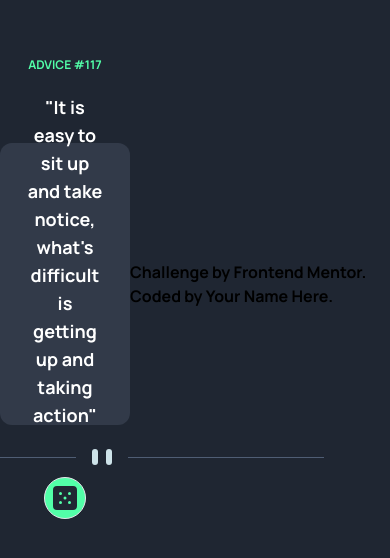
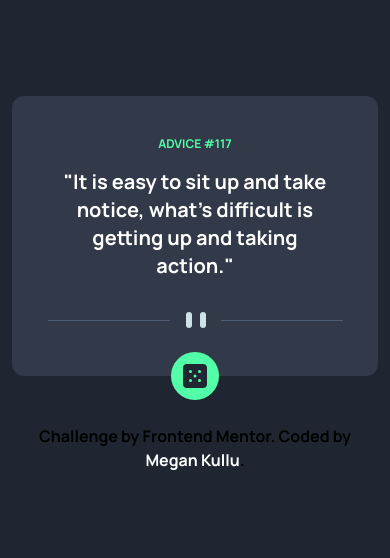
Before and after one commit to MeganKullu/advice-generator-app, a website: page index.html in a window 390 px wide. Shown: the part 138-696 px from the top of the page. Drawn offline with Linux system fonts and the light colour scheme.

Commit message:
desktop and mobile design complete

```diff
--- a/index.html
+++ b/index.html
@@ -11,22 +11,28 @@
   <link rel="stylesheet" href="./dist/output.css">
 </head>
 <body>
-   <div class="h-screen bg-dark-blue flex justify-center items-center ">
-    <main class="flex flex-col place-content-center place-items-center text-center w-1/3 h-1/3 rounded-xl bg-dark-grayish-blue p-6" >
-      <p class="mt-2 text-xs text-neon-green">ADVICE <span id="adviceNumber">#117</span></p>
-      <p class="my-5 text-lg text-white font-bold" id="advice">"It is easy to sit up and take notice, what's difficult is getting up and taking action"</p>
-      <div class="mb-3 flex flex-col justify-center place-content-center place-items-center px-6 ">
-         <div class="w-5/6"><svg width="444" height="16" xmlns="http://www.w3.org/2000/svg"><g fill="none" fill-rule="evenodd"><path fill="#4F5D74" d="M0 8h196v1H0zm248 0h196v1H248z"/><g transform="translate(212)" fill="#CEE3E9"><rect width="6" height="16" rx="3"/><rect x="14" width="6" height="16" rx="3"/></g></g></svg></div>
+   <div class="h-screen bg-dark-blue flex flex-col justify-center items-center px-3 lg:px-0">
+
+    <main class="grid place-content-center text-center w-full lg:w-4/12 rounded-xl bg-dark-grayish-blue py-6" >
+      <div class="my-4 text-xs text-neon-green">ADVICE <span id="adviceNumber">#117</span></div>
+      <div class="mb-8 text-xl lg:text-2xl text-white font-bold px-10" id="advice">"It is easy to sit up and take notice, what's difficult is getting up and taking action."</div>
+      <div class="hidden lg:grid place-content-center mb-6 ">
+         <div><svg width="444" height="16" xmlns="http://www.w3.org/2000/svg"><g fill="none" fill-rule="evenodd"><path fill="#4F5D74" d="M0 8h196v1H0zm248 0h196v1H248z"/><g transform="translate(212)" fill="#CEE3E9"><rect width="6" height="16" rx="3"/><rect x="14" width="6" height="16" rx="3"/></g></g></svg></div>
       </div>
-      <button class="border rounded-full p-2 bg-neon-green"><svg width="24" height="24" xmlns="http://www.w3.org/2000/svg"><path d="M20 0H4a4.005 4.005 0 0 0-4 4v16a4.005 4.005 0 0 0 4 4h16a4.005 4.005 0 0 0 4-4V4a4.005 4.005 0 0 0-4-4ZM7.5 18a1.5 1.5 0 1 1 0-3 1.5 1.5 0 0 1 0 3Zm0-9a1.5 1.5 0 1 1 0-3 1.5 1.5 0 0 1 0 3Zm4.5 4.5a1.5 1.5 0 1 1 0-3 1.5 1.5 0 0 1 0 3Zm4.5 4.5a1.5 1.5 0 1 1 0-3 1.5 1.5 0 0 1 0 3Zm0-9a1.5 1.5 0 1 1 0-3 1.5 1.5 0 0 1 0 3Z" fill="#202733"/></svg></button>
-
+      <div class="grid place-content-center mb-6 lg:hidden">
+        <div><svg width="295" height="16" xmlns="http://www.w3.org/2000/svg"><g fill="none" fill-rule="evenodd"><path fill="#4F5D74" d="M0 8h122v1H0zM173 8h122v1H173z"/><g transform="translate(138)" fill="#CEE3E9"><rect width="6" height="16" rx="3"/><rect x="14" width="6" height="16" rx="3"/></g></g></svg></div>
+     </div>
     </main>
 
+    <section class="-mt-6 mb-6 border-none rounded-full p-3 bg-neon-green flex flex-col justify-center items-center">
+      <button><svg width="24" height="24" xmlns="http://www.w3.org/2000/svg"><path d="M20 0H4a4.005 4.005 0 0 0-4 4v16a4.005 4.005 0 0 0 4 4h16a4.005 4.005 0 0 0 4-4V4a4.005 4.005 0 0 0-4-4ZM7.5 18a1.5 1.5 0 1 1 0-3 1.5 1.5 0 0 1 0 3Zm0-9a1.5 1.5 0 1 1 0-3 1.5 1.5 0 0 1 0 3Zm4.5 4.5a1.5 1.5 0 1 1 0-3 1.5 1.5 0 0 1 0 3Zm4.5 4.5a1.5 1.5 0 1 1 0-3 1.5 1.5 0 0 1 0 3Zm0-9a1.5 1.5 0 1 1 0-3 1.5 1.5 0 0 1 0 3Z" fill="#202733"/></svg></button>
+    </section>
 
-    <div class="attribution">
-     Challenge by <a href="https://www.frontendmentor.io?ref=challenge" target="_blank">Frontend Mentor</a>.
-     Coded by <a href="#">Your Name Here</a>.
-    </div>
+    <footer class="attribution text-center">
+      Challenge by <a href="https://www.frontendmentor.io?ref=challenge" target="_blank">Frontend Mentor</a>.
+      Coded by <a href="https://github.com/MeganKullu" class="text-white">Megan Kullu</a>.
+    </footer>
+
   </div>
 </body>
 </html>
```
Also changed, not shown: dist/output.css.
